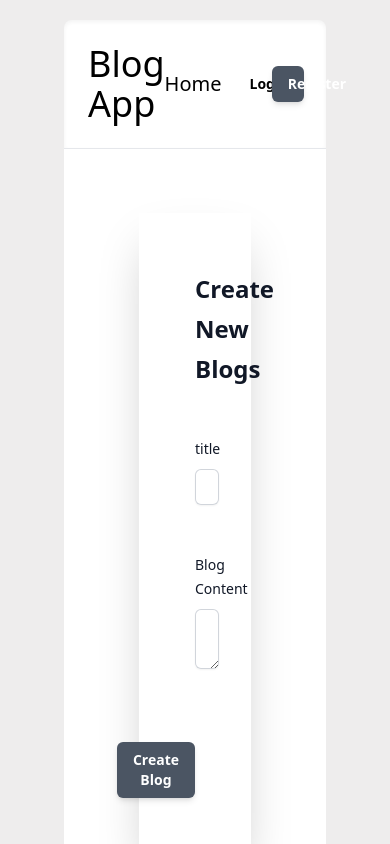
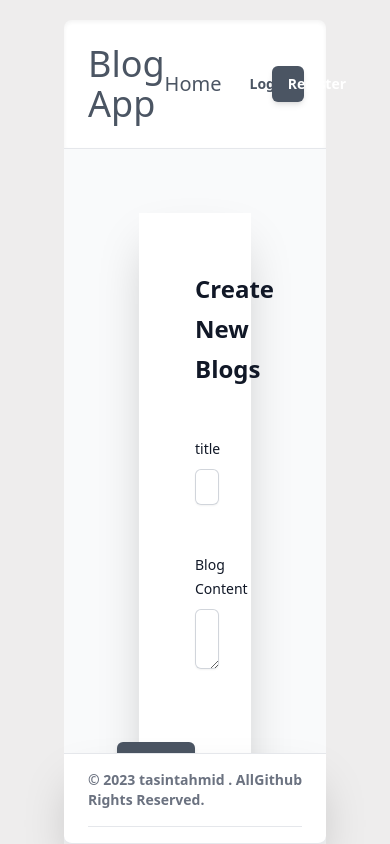
Before and after one commit to TasinTahmid/blog-client, a React (Vite) app: page /create-blog in a window 390 px wide. Built offline with nearby package versions, Linux system fonts and the light colour scheme.

Commit message:
17th commit: loading page added

```diff
--- a/package.json
+++ b/package.json
@@ -16,6 +16,7 @@
     "react-dom": "^18.2.0",
     "react-redux": "^9.0.4",
     "react-router-dom": "^6.21.1",
+    "react-spinners": "^0.13.8",
     "redux-persist": "^6.0.0",
     "redux-thunk": "^3.1.0"
   },
--- a/src/components/BlogContainer.jsx
+++ b/src/components/BlogContainer.jsx
@@ -10,7 +10,7 @@ const BlogContainer = ({ isUserBlogList }) => {
 
     return (
         <div
-            className="bg-gray-100 relative overflow-hidden w-full h-full bg-white  py-10 px-auto
+            className="bg-gray-50  overflow-y-scroll w-full h-full py-6  px-auto
             flex justify-center"
         >
             <div className="w-2/3 grid grid-cols-2 gap-y-12 gap-x-14 justify-items-center">
--- a/src/components/BlogForm.jsx
+++ b/src/components/BlogForm.jsx
@@ -62,7 +62,7 @@ const BlogForm = ({ isCreateBlog, blog }) => {
         return await updateBlog();
     };
     return (
-        <div className="bg-white w-full flex justify-center  ">
+        <div className="bg-gray-50 w-full flex justify-center  ">
             <form className="my-16 w-2/5 bg-white shadow-2xl p-14">
                 <div className="space-y-12 border-b border-gray-900/10 pb-12">
                     <h2 className="text-2xl font-semibold leading-10 text-gray-900">
--- a/src/components/Footer.jsx
+++ b/src/components/Footer.jsx
@@ -2,62 +2,29 @@ import { Link } from "react-router-dom";
 
 export default function Footer() {
     return (
-        <footer className=" bg-white border-y rounded-b-lg shadow-2xl w-full mb-4 pt-10 px-8 pb-4">
-            <div className="md:flex md:justify-between">
-                <div className="mb-4 md:mb-0 flex flex-col justify-end">
-                    <span className=" text-sm text-gray-500 sm:text-center">
-                        © 2023 tasintahmid. All Rights Reserved.
+        <footer className="sticky bottom-0 bg-white border-y rounded-b-lg shadow-2xl w-full mb-4 pt-4 px-6 ">
+            <div className="flex justify-between font-semibold text-sm text-gray-500">
+                <span className="font-semibold text-sm text-gray-500 sm:text-center">
+                    © 2023{" "}
+                    <Link
+                        to="https://github.com/TasinTahmid/"
+                        className="hover:underline hover:underline-offset-2"
+                        target="_blank"
+                        rel="noreferrer"
+                    >
+                        tasintahmid
+                    </Link>{" "}
+                    . All Rights Reserved.
                 </span>
-                </div>
-                <div className="grid grid-cols-2 gap-8 sm:gap-6 sm:grid-cols-3">
-                    <div>
-                        <ul className="text-gray-500 font-medium">
-                            <li className="mb-4">
-                                <Link to="/" className="hover:underline">
-                                    Home
-                                </Link>
-                            </li>
-                            <li>
-                                <Link to="/about" className="hover:underline">
-                                    About
-                                </Link>
-                            </li>
-                        </ul>
-                    </div>
-                    <div>
-                        <ul className="text-gray-500 font-medium">
-                            <li className="mb-4">
-                                <a
-                                    href="https://github.com/hiteshchoudhary"
-                                    className="hover:underline"
+
+                <Link
+                    to="https://github.com/TasinTahmid/blog-client"
+                    className="hover:underline hover:underline-offset-2"
                     target="_blank"
                     rel="noreferrer"
                 >
                     Github
-                                </a>
-                            </li>
-                            <li>
-                                <Link to="/" className="hover:underline">
-                                    Discord
                 </Link>
-                            </li>
-                        </ul>
-                    </div>
-                    <div>
-                        <ul className="text-gray-500 font-medium">
-                            <li className="mb-4">
-                                <Link to="#" className="hover:underline">
-                                    Privacy Policy
-                                </Link>
-                            </li>
-                            <li>
-                                <Link to="#" className="hover:underline">
-                                    Terms &amp; Conditions
-                                </Link>
-                            </li>
-                        </ul>
-                    </div>
-                </div>
             </div>
             <hr className="my-4 border-gray-200 " />
         </footer>
--- a/src/components/Nav.jsx
+++ b/src/components/Nav.jsx
@@ -1,5 +1,5 @@
 /* eslint-disable react/no-unknown-property */
-import { useState } from "react";
+import { useState, useEffect } from "react";
 import { useNavigate, NavLink } from "react-router-dom";
 import { useSelector, useDispatch } from "react-redux";
 import { setLogout } from "../states/authSlice";
@@ -28,8 +28,25 @@ const Nav = () => {
         dispatch(setPageTypeRegister());
     };
 
+    const closeUserOptions = () => {
+        setIsMenuActive(false);
+    };
+    const handleKeyDown = (e) => {
+        if (e.key === "Escape") {
+            closeUserOptions();
+        }
+    };
+    useEffect(() => {
+        document.addEventListener("click", closeUserOptions);
+        document.addEventListener("keydown", handleKeyDown);
+        return () => {
+            document.removeEventListener("click", closeUserOptions);
+            document.removeEventListener("keydown", handleKeyDown);
+        };
+    }, []);
+
     return (
-        <div className="sticky mt-5 top-0 text-xl z-20 flex justify-between items-center w-full bg-white border-b shadow-inner p-6  rounded-t-lg">
+        <div className="sticky mt-5 top-0 text-xl text-gray-600 z-20 flex justify-between items-center w-full bg-white border-b shadow-inner p-6  rounded-t-lg">
             <NavLink to="/" className="text-4xl">
                 Blog App
             </NavLink>
@@ -86,7 +103,10 @@ const Nav = () => {
                             xmlns="http://www.w3.org/2000/svg"
                             viewBox="0 0 24 24"
                             fill="currentColor"
-                            onClick={() => setIsMenuActive(!isMenuActive)}
+                            onClick={(e) => {
+                                e.stopPropagation();
+                                setIsMenuActive(!isMenuActive);
+                            }}
                             class="w-10 h-10 hover:cursor-pointer"
                         >
                             <path
--- a/src/components/UserForm.jsx
+++ b/src/components/UserForm.jsx
@@ -54,13 +54,14 @@ const Form = () => {
                     },
                 }
             );
-            if (response.token) {
+            if (response.data.token) {
                 dispatch(
                     setLogin({
-                        user: response.user,
-                        token: response.token,
+                        user: response.data.user,
+                        token: response.data.token,
                     })
                 );
+                navigate("/");
             }
         } catch (error) {
             console.log("error...", error.response);
--- a/src/pages/Home.jsx
+++ b/src/pages/Home.jsx
@@ -1,13 +1,16 @@
 import axios from "axios";
 import BlogContainer from "../components/BlogContainer";
-import { useEffect } from "react";
+import { useEffect, useState } from "react";
 import { useDispatch } from "react-redux";
 import { setBlogs } from "../states/blogSlice";
+import DotLoader from "react-spinners/DotLoader";
 
 const Home = () => {
     const dispatch = useDispatch();
+    const [loading, setLoading] = useState(false);
 
     useEffect(() => {
+        setLoading(true);
         const fetchBlogs = async () => {
             const response = await axios.get("http://localhost:5000/api/v1/blogs", {
                 headers: {
@@ -15,12 +18,24 @@ const Home = () => {
                 },
             });
             dispatch(setBlogs(response.data));
+            setTimeout(() => {
+                setLoading(false);
+            }, 600);
         };
         fetchBlogs();
     }, []);
     return (
-        <div className="auto">
-            <BlogContainer />
+        <div className="h-5/6">
+            {loading ? (
+                <div
+                    className="bg-gray-50 overflow-hidden w-full h-full py-10 px-auto
+                flex justify-center items-center"
+                >
+                    <DotLoader color="#bcaeae" size={80} />
+                </div>
+            ) : (
+                <BlogContainer />
+            )}
         </div>
     );
 };
--- a/src/pages/Profile.jsx
+++ b/src/pages/Profile.jsx
@@ -1,16 +1,19 @@
 import { useLocation } from "react-router-dom";
 import axios from "axios";
 import BlogContainer from "../components/BlogContainer";
-import { useEffect } from "react";
+import { useState, useEffect } from "react";
 import { useDispatch } from "react-redux";
 import { setUserBlogs } from "../states/blogSlice";
+import DotLoader from "react-spinners/DotLoader";
 
 const Profile = () => {
     const dispatch = useDispatch();
+    const [loading, setLoading] = useState(false);
     const { state } = useLocation();
     console.log("user state", state);
 
     useEffect(() => {
+        setLoading(true);
         const fetchBlogs = async () => {
             const response = await axios.get(
                 `http://localhost:5000/api/v1/users/${state.id}/blogs`,
@@ -21,12 +24,24 @@ const Profile = () => {
                 }
             );
             dispatch(setUserBlogs(response.data));
+            setTimeout(() => {
+                setLoading(false);
+            }, 600);
         };
         state.id && fetchBlogs();
     }, []);
     return (
-        <div>
-            <BlogContainer isUserBlogList={true} />
+        <div className="h-5/6">
+            {loading ? (
+                <div
+                    className="bg-gray-50 relative overflow-hidden size-full py-10 px-auto
+            flex justify-center items-center"
+                >
+                    <DotLoader color="#bcaeae" size={80} />
+                </div>
+            ) : (
+                <BlogContainer isUserBlogList={true} />
+            )}
         </div>
     );
 };
```
Also changed, not shown: 1 other file (tests, documents, lock files or other folders). Lines whose indentation alone changed are shown as unchanged.
